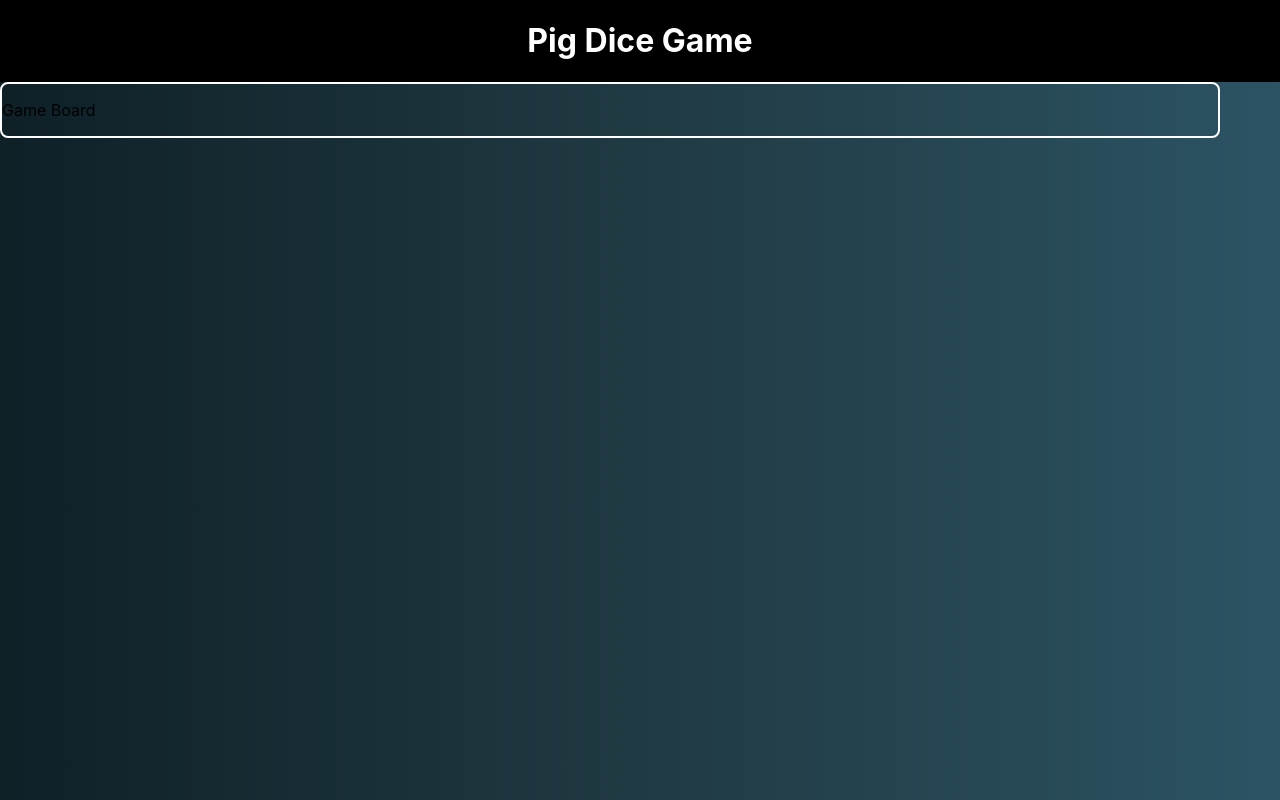
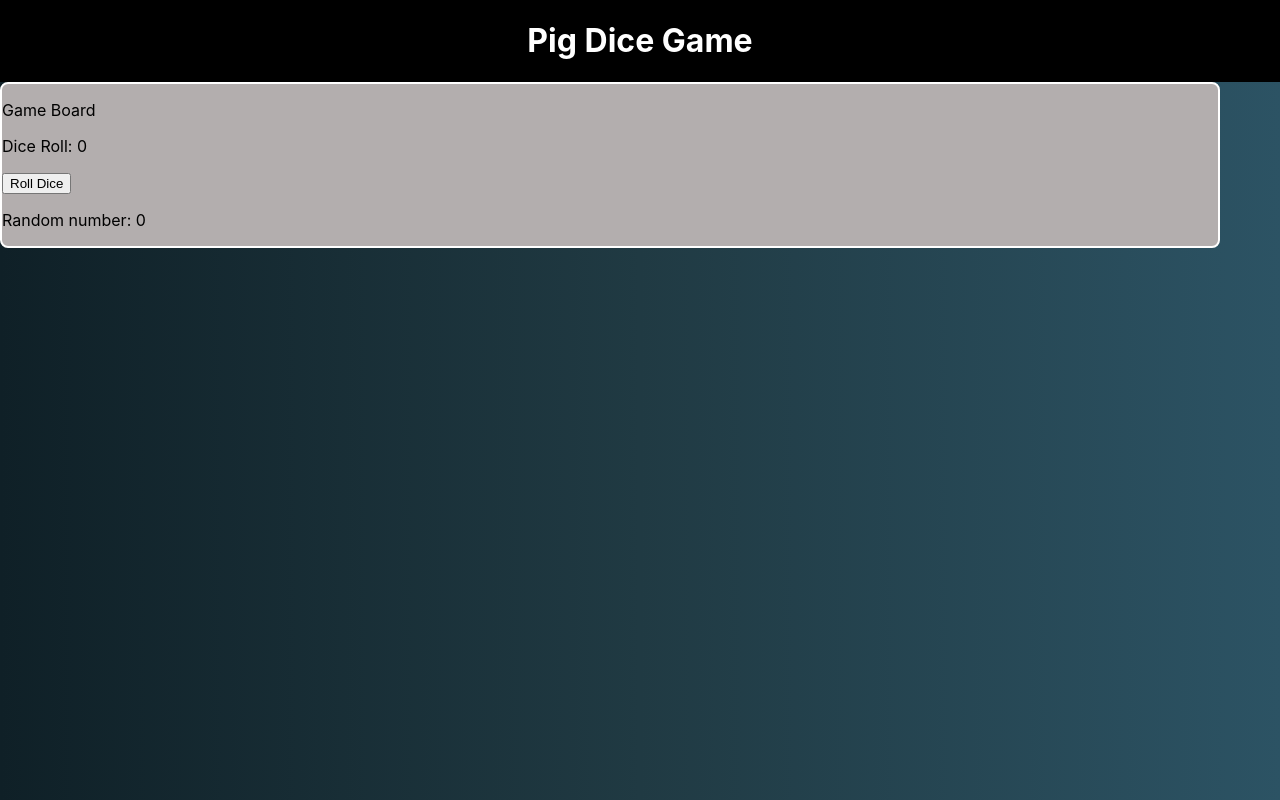
Before and after one commit to the-j-curl/project-dice-game, a React (Create React App) app: page / in a window 1280 px wide. Built offline with nearby package versions, Linux system fonts and the light colour scheme.

Commit message:
Created reusable button comp and generate num func

```diff
--- /dev/null
+++ b/src/components/Button/Button.tsx
@@ -0,0 +1,17 @@
+import React from 'react';
+
+type OwnProps = {
+  buttonText: string
+  color?: string
+  icon?: string
+  size?: number
+  onClickEvent: () => number | void
+}
+
+type Props = OwnProps
+
+export const Button = ({ buttonText, onClickEvent }: Props) => {
+  return (
+    <button onClick={() => onClickEvent()}>{buttonText}</button>
+  );
+};
--- /dev/null
+++ b/src/components/Button/index.ts
@@ -0,0 +1 @@
+export * from './Button';
--- a/src/components/GameBoard/GameBoard.tsx
+++ b/src/components/GameBoard/GameBoard.tsx
@@ -1,11 +1,29 @@
-import React from 'react';
+import React, { useState } from 'react';
 
+import { Button, Dice } from 'components';
 import styles from './styles.module.css';
 
 export const GameBoard = () => {
+  const [randomNum, setRandomNum] = useState(0)
+  const diceButton = "Roll Dice";
+
+  const randomNumberGenerator = (min: number, max: number) => {
+    min = Math.ceil(min);
+    max = Math.floor(max);
+    return Math.floor(Math.random() * (max - min + 1) + min);
+  };
+
+  const setDiceRoll = (min: number, max: number) => {
+    let num = randomNumberGenerator(min, max);
+    setRandomNum(num)
+  };
+
   return (
     <main className={styles.boardWrapper}>
       <p>Game Board</p>
+      <Dice />
+      <Button buttonText={diceButton} onClickEvent={() => setDiceRoll(1, 6)} />
+      <p>Random number: {randomNum}</p>
     </main>
   );
 };
--- a/src/components/GameBoard/styles.module.css
+++ b/src/components/GameBoard/styles.module.css
@@ -1,4 +1,5 @@
 .boardWrapper {
+  background: rgb(179, 174, 174);
   border: 2px solid #fff;
   border-radius: 8px;
   width: 95%;
--- a/src/components/index.tsx
+++ b/src/components/index.tsx
@@ -2,3 +2,4 @@ export * from './App';
 export * from './Header';
 export * from './GameBoard';
 export * from './Dice';
+export * from './Button';
```
